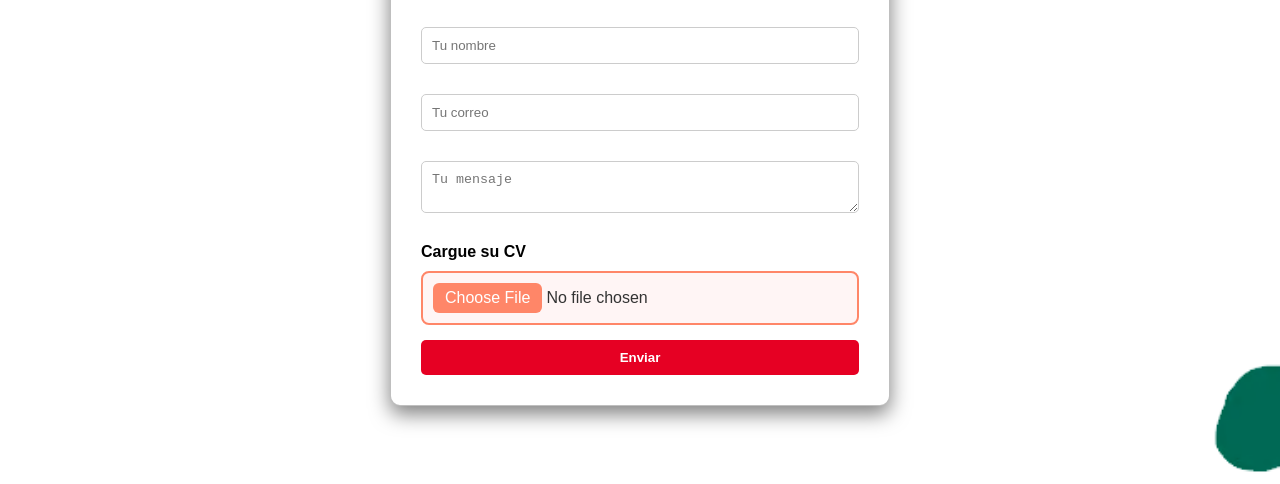
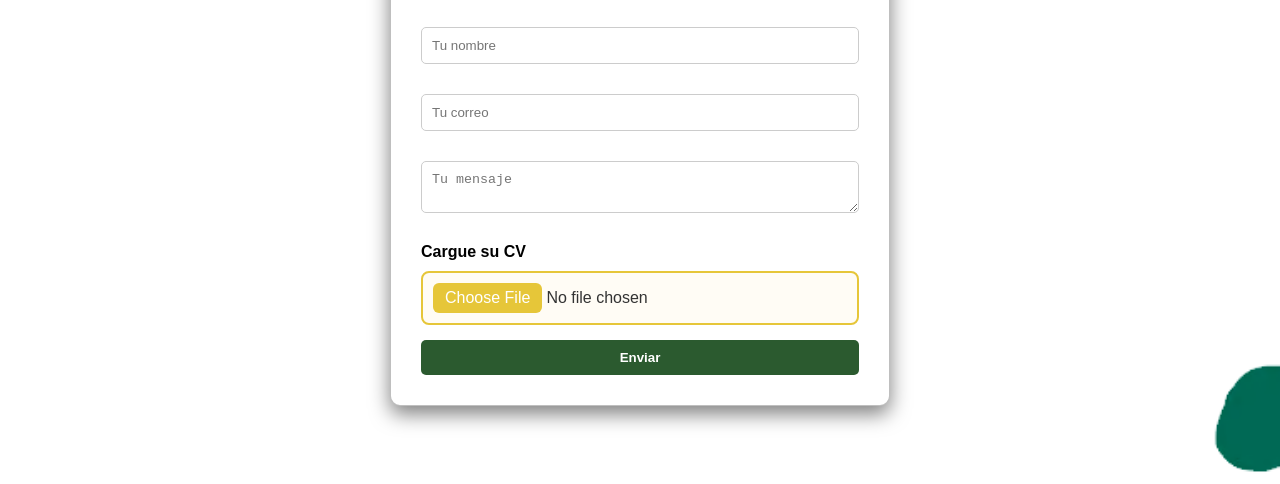
Before and after one commit to FedeSanchez79/NuevoRumboLaboral, a website: page pages/contacto.html in a window 1280 px wide. Shown: the part 302-786 px from the top of the page. Drawn offline with nearby package versions, Linux system fonts and the light colour scheme.

Commit message:
cambie el color del boton del formulario

```diff
--- a/style/style.css
+++ b/style/style.css
@@ -1,7 +1,7 @@
 :root {
   --fuente-base: Arial, sans-serif;
-  --color-primario: #e60023;
-  --color-primario-hover: #cc001f;
+  --color-primario: #2b5a2f;
+  --color-primario-hover: #153a18;
   --color-texto: #757575;
   --color-titulos: #333;
   --color-fondo-blanco: #ffffff;
@@ -182,14 +182,14 @@ input[type="file"] {
   margin-top: 10px;
   padding: 10px;
   border-radius: 8px;
-  border: 2px solid #ff8668;
-  background-color: #fff5f5;
+  border: 2px solid #e6c639;
+  background-color: #fffcf5;
   color: #333;
   font-family: inherit;
 }
 
 #cv::file-selector-button {
-  background-color: #ff8668;
+  background-color: #e6c639;
   color: white;
   border: none;
   border-radius: 6px;
@@ -199,7 +199,7 @@ input[type="file"] {
 }
 
 #cv::file-selector-button:hover {
-  background-color: #a8232c;
+  background-color: #192c1c;
 }
 
 /* -------- SOBRE MI -------- */
```
